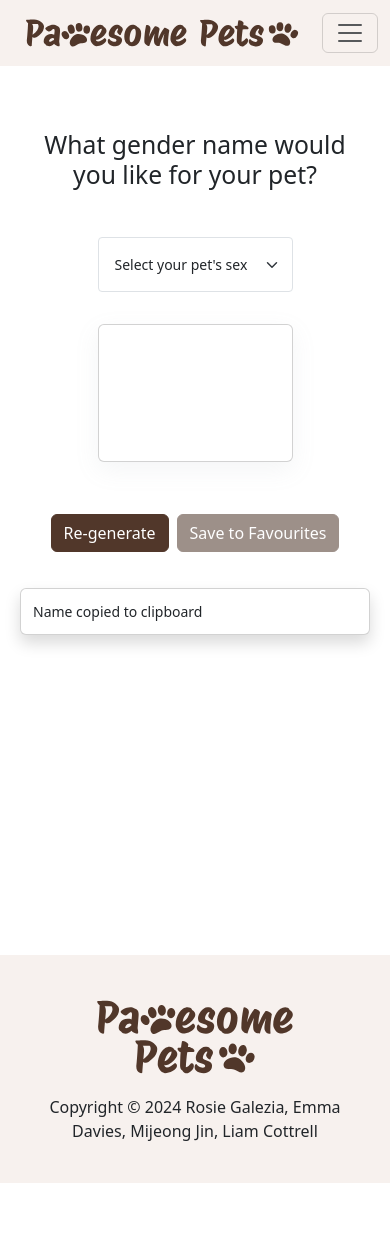
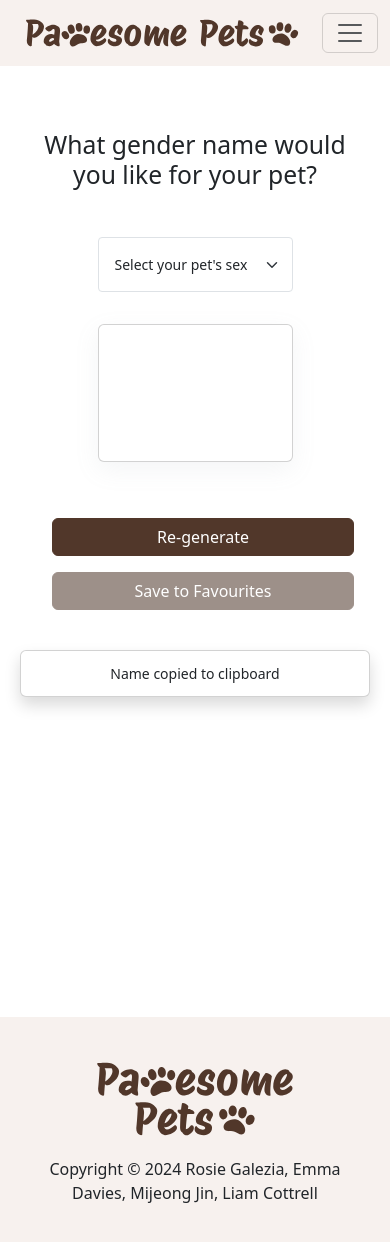
Before and after one commit to rosiegalezia/pawsome-pets, a React (Vite) app: page /#/GenerateName in a window 390 px wide. Shown: the top 1242 px of the page. Before the commit the page ends 1183 px from the top, so only its background shows below. Built offline with nearby package versions, Linux system fonts and the light colour scheme.

Commit message:
made the name generator page more responsive

```diff
--- a/src/Components/Components.css
+++ b/src/Components/Components.css
@@ -12,7 +12,7 @@
 }
 
 .footer {
-    position: relative;
+    position: absolute;
     /* bottom: 0; */
     width: 100vw;
     /* height: 10rem; */
--- a/src/Components/FactCard.jsx
+++ b/src/Components/FactCard.jsx
@@ -59,7 +59,7 @@ function FactCard(props) {
     return (
         <div>
             {/* Build card */}
-            <Card bg="dark" text='dark' className='bg-cream m-2 text-center mx-auto d-flex justify-content-center col-10 col-md-8'>
+            <Card text='dark' className='bg-cream m-2 text-center mx-auto d-flex justify-content-center col-10 col-md-8'>
                 <Card.Img variant="top" src={props.dogImg} style={{ objectFit: "cover", height: "50vh" }} alt={imgAlt} />
 
                 <Card.Body>
@@ -91,9 +91,9 @@ function FactCard(props) {
                         Have you found your fur-ever friend? <br /> If so, we can help you choose the paw-fect name for them.
                     </Card.Text>
 
-                    <Button className='btn-brown me-4 mb-4' href='#GenerateName' variant="primary">Pick a name for your pet</Button>
-                    <Button className='btn-brown me-4 mb-4' variant="primary" disabled={true}>Add to favourites</Button>
-                    <Button className='btn-brown mb-4' variant="primary">Get a new image</Button>
+                    <Button className='btn-brown m-2 mb-4' href='#GenerateName' variant="primary">Pick a name for your pet</Button>
+                    <Button className='btn-brown m-2 mb-4' variant="primary" disabled={true}>Add to favourites</Button>
+                    <Button className='btn-brown m-2 mb-4' variant="primary">Get a new image</Button>
                 </Card.Body>
 
             </Card>
--- a/src/Pages/GenerateName.jsx
+++ b/src/Pages/GenerateName.jsx
@@ -58,7 +58,7 @@ function GenerateName() {
 
                 <h2 className='p-3 m-3  pt-5 text-center'>What gender name would you like for your pet?</h2>
 
-                <Form.Select aria-label="Default select example" size="sm" onChange={handleSexChange} className='p-3 m-3 w-50'>
+                <Form.Select aria-label="Default select example" size="sm" onChange={handleSexChange} className='p-3 m-3 w-50 w-sm-100'>
                     <option>Select your pet's sex</option>
                     <option value="Female">Female</option>
                     <option value="Male">Male</option>
@@ -75,23 +75,27 @@ function GenerateName() {
                     </Card>
                 </div>
 
-                <div className='p-3 m-3 d-flex'>
+                <div className='p-3 m-3 row w-md-50'>
+                    <div className='col-md'>
                         <Button
                             // variant="primary"
-                        className='btn-brown m-1'
+                            className='btn-brown m-2 w-100'
                             onClick={regenerateClick}
                         >Re-generate</Button>
+                    </div>
 
+                    <div className='col-md'>
                         <Button
                             // variant="primary"
-                        className='btn-brown m-1'
+                            className='btn-brown m-2 w-100 text-nowrap'
                             onClick={regenerateClick}
                             disabled="true"
                         >Save to Favourites</Button>
+                    </div>
 
                 </div>
 
-                <Toast className='toast' show={toast} onClose={toggleToast} delay={1000} autohide>
+                <Toast className='toast w-md-50 text-center' show={toast} onClose={toggleToast} delay={1000} autohide>
                     <Toast.Body>Name copied to clipboard</Toast.Body>
                 </Toast>
 
--- a/src/Pages/Info.jsx
+++ b/src/Pages/Info.jsx
@@ -51,18 +51,14 @@ function Info() {
                 let dog = data[0].breeds[0];
 
                 let dogAPIData = {
-                    dogID: dog.id,
-                    dogName: dog.name,
-                    dogImg: data[0].url,
-                    dogBreedGroup: dog.breed_group,
-                    dogBredFor: dog.bred_for,
-                    dogLifeSpan: dog.life_span,
-                    dogTemperament: dog.temperament
+                    breedGroup: dog.breed_group,
+                    bredFor: dog.bred_for,
+                    lifeSpan: dog.life_span,
+                    temperament: dog.temperament
                 };
 
                 console.log('dog id: ' + dog.id);
                 console.log('dog breed: ' + dog.name);
-                console.log('dog img: ' + data[0].url);
                 console.log('breed group: ' + dog.breed_group);
                 console.log('bred for: ' + dog.bred_for);
                 console.log('life span: ' + dog.life_span);
@@ -101,20 +97,18 @@ function Info() {
                             </Form.Select>
                         </Form.Group>
                         <div className="m-4 mx-auto d-flex justify-content-center">
-                            <Button className='btn-brown' variant="primary" type="submit" onClick={handleShowInfoClick}>Show Info</Button>
-                            <Button className='btn-brown ms-2 btn-primary' variant="primary" type="random-breed">Pick a random breed</Button>
+                            <Button className='btn-brown m-2' variant="primary" type="submit" onClick={handleShowInfoClick}>Show Info</Button>
+                            <Button className='btn-brown m-2 btn-primary' variant="primary" type="random-breed" disabled={true} >Pick a random breed</Button>
                         </div>
                     </fieldset>
                 </Form>
 
                 <FactCard
                     // key={FactCard.}
-                    dogName={FactCard.dogName}
-                    dogImg={FactCard.dogImg}
-                    dogBreedGroup={FactCard.dogBreedGroup}
-                    dogBredFor={FactCard.dogBredFor}
-                    dogLifeSpan={FactCard.dogLifeSpan}
-                    dogTemperament={FactCard.dogTemperament}
+                    breedGroup={FactCard.breedGroup}
+                    bredFor={FactCard.bredFor}
+                    lifeSpan={FactCard.lifeSpan}
+                    temperament={FactCard.temperament}
                 />
             </div>
 
```
Lines whose indentation alone changed are shown as unchanged.
